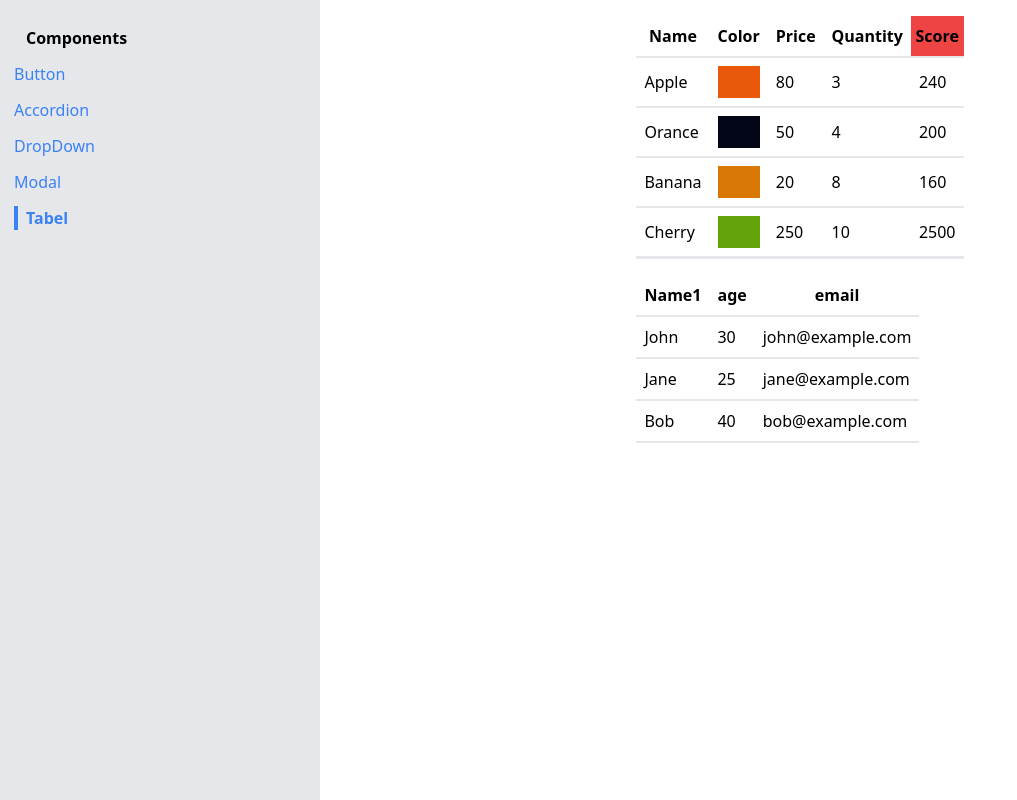
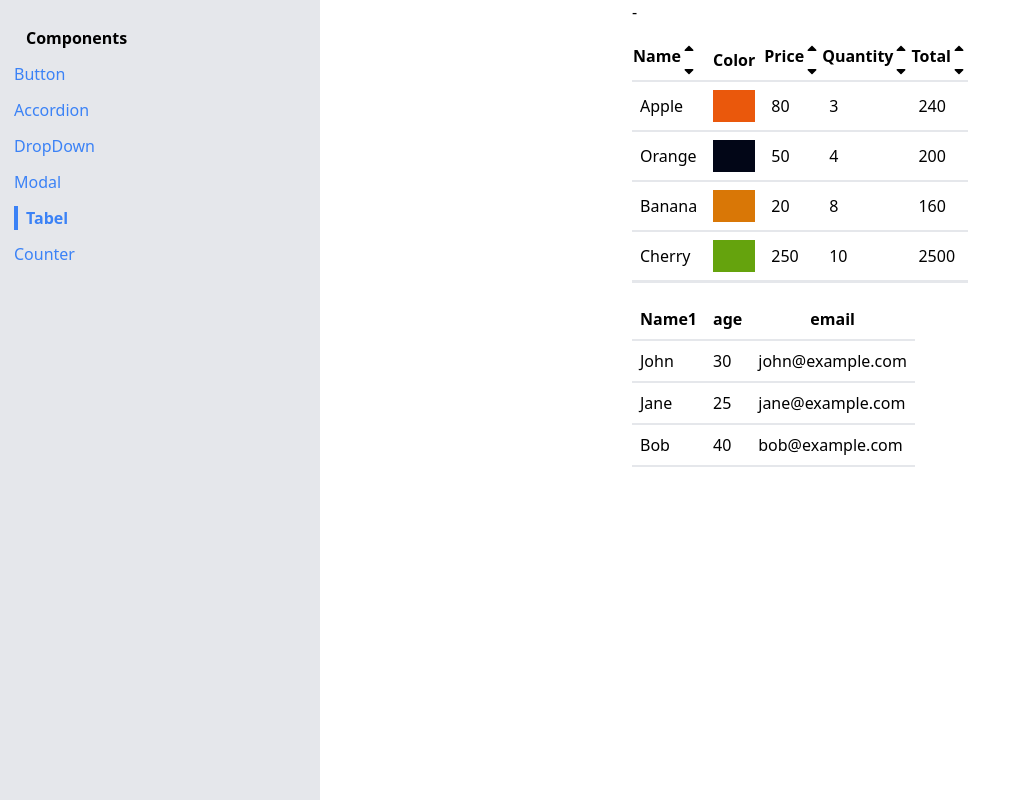
Before and after one commit to priyakh87/UI-components, a React (Create React App) app: page /table in a window 1280 px wide. Shown: the whole page, without its empty margins (0-1017 px from the left). Built offline with nearby package versions, Linux system fonts and the light colour scheme.

Commit message:
added sort functionality to sorttable component,added counter using usestateand updated to useReducer

```diff
--- a/src/components/Button.js
+++ b/src/components/Button.js
@@ -14,18 +14,18 @@ import classNames from "classnames"
     disable,
     ...rest}){
 
-    const classes=classNames(`px-2 py-2 m-1.5 rounded border text-gray-400`,
+    const classes=classNames(`px-2 py-2 m-1.5 rounded border`,
     {'bg-blue-600 border-blue-600 text-white':primary,
-    'bg-gray-400 border-gray-400 ':secondary,
-    'bg-green-500 border-green-500 ':success,
-    'bg-red-700 border-red-700':danger,
-    'bg-yellow-400 border-yellow-400 ':warning,
+    'bg-gray-400 border-gray-400 text-white':secondary,
+    'bg-green-500 border-green-500 text-white':success,
+    'bg-red-700 border-red-700 text-white':danger,
+    'bg-yellow-400 border-amber-500 text-white':warning,
     'bg-transparent':outline,
-    'text-blue-600':outline && primary,
-    'text-gray-700':outline && secondary,
-    'text-green-500':outline && success,
-    'text-red-700':outline && danger,
-    'text-yellow-400':outline && warning,
+    'text-blue-600/100':outline && primary,
+    'text-gray-400/100':outline && secondary,
+    'text-green-500/100':outline && success,
+    'text-red-700/100':outline && danger,
+    'text-yellow-400 ':outline && warning,
     'rounded-full':rounded,
     'text-blue-500 underline border-0':link,
     'text-gray-400 bg-gray-300 pointer-events-none':disable
--- a/src/components/Modal.js
+++ b/src/components/Modal.js
@@ -1,6 +1,6 @@
 import { useEffect } from "react";
 import { createPortal } from "react-dom";
-import { IoMdCloseCircle } from "react-icons/io";
+
 function Modal({children,onClose,actionBar}){
 
     useEffect(()=>{
@@ -15,8 +15,7 @@ function Modal({children,onClose,actionBar}){
     <div className="relative max-w-screen-md">
         <div onClick={onClose} className="fixed inset-0 bg-gray-300 opacity-80"></div>
         <div className="fixed inset-40 p-10 bg-white w-1/2 m-auto">
-            <div className="flex justify-end"><IoMdCloseCircle onClick={onClose} className="text-lg cursor-pointer"/></div>
-            <div className="flex flex-col h-full justify-between">
+            <div className="flex flex-col h-full justify-between overflow-y-hidden">
             {children}
             <div className="flex justify-end">{actionBar}</div>
 
--- a/src/components/NavigationBar.js
+++ b/src/components/NavigationBar.js
@@ -1,26 +1,35 @@
+import Link from "./Link";
 
-import Link from "./Link"
+const navigationLink = [
+  { label: "button", path: "/button" },
+  { label: "accordion", path: "/accordion" },
+  { label: "dropDown", path: "/dropdown" },
+  { label: "modal", path: "/modal" },
+  { label: "tabel", path: "/table" },
+  { label: "counter", path: "/counter" },
+];
 
-const navigationLink=[
-    {label:'button',path:'/button'},
-    {label:'accordion',path:'/accordion'},
-    {label:'dropDown',path:'/dropdown'},
-    {label:'modal',path:'/modal'},
-    {label:'tabel',path:'/table'}
-]
+const renderNavLinks = navigationLink.map((link) => {
+  return (
+    <Link
+      activeLink="font-bold border-l-4 border-blue-500 pl-2"
+      className="mb-3"
+      key={link.label}
+      to={link.path}
+    >
+      {link.label}
+    </Link>
+  );
+});
 
-const renderNavLinks=navigationLink.map((link)=>{
-    return <Link activeLink='font-bold border-l-4 border-blue-500 pl-2' className="mb-3" key={link.label} to={link.path} >{link.label}</Link>
-})
-
-function NavigationBar(){
-    return<div className="flex flex-col p-2 text-center items-start">
-    <strong className="m-3 ">
-        Components</strong>
-    {renderNavLinks}
-    <hr/>
+function NavigationBar() {
+  return (
+    <div className="flex flex-col p-2 text-center items-start">
+      <strong className="m-3 ">Components</strong>
+      {renderNavLinks}
+      <hr />
     </div>
-
+  );
 }
 
-export default NavigationBar
+export default NavigationBar;
--- /dev/null
+++ b/src/components/SortableTable.js
@@ -0,0 +1,77 @@
+import { Fragment } from "react";
+import Table from "./Table";
+import { FaSortUp, FaSortDown } from "react-icons/fa";
+import useSort from "../hooks/use-sort";
+
+function SortableTable(props) {
+  const { config, data } = props;
+  const { sortBy, sortOrder, setSortColumn, sortedData } = useSort(
+    config,
+    data
+  );
+  const updatedConfig = config.map((item) => {
+    if (!item.sortValue) {
+      return item;
+    }
+
+    return {
+      ...item,
+      header: () => (
+        <Fragment key={item.label}>
+          <th
+            className="cursor-pointer hover:bg-gray-100"
+            onClick={() => setSortColumn(item.label)}
+          >
+            <div className="flex item-center">
+              {item.label}
+              {getIcons(item.label, sortOrder, sortBy)}
+            </div>
+          </th>
+        </Fragment>
+      ),
+    };
+  });
+
+  //
+
+  return (
+    <div>
+      {sortBy}-{sortOrder}
+      <Table {...props} config={updatedConfig} data={sortedData} />
+    </div>
+  );
+}
+
+function getIcons(label, sortOrder, sortBy) {
+  if (sortBy !== label) {
+    return (
+      <div>
+        <FaSortUp />
+        <FaSortDown />
+      </div>
+    );
+  }
+  if (sortBy === label) {
+    if (sortOrder === "asc") {
+      return (
+        <div>
+          <FaSortUp />
+        </div>
+      );
+    } else if (sortOrder === "desc") {
+      return (
+        <div>
+          <FaSortDown />
+        </div>
+      );
+    } else {
+      return (
+        <div>
+          <FaSortUp />
+          <FaSortDown />
+        </div>
+      );
+    }
+  }
+}
+export default SortableTable;
--- a/src/components/Table.js
+++ b/src/components/Table.js
@@ -9,7 +9,7 @@ function Table({data,config,keyFn}){
         }
 
         return(
-            <th key={keyFn(col.label)} className="p-2">{col.label}</th>
+            <th key={col.label} className="p-2">{col.label}</th>
         )
     })
 
@@ -20,7 +20,7 @@ function Table({data,config,keyFn}){
                     <td className="p-2" key={col.label} >{col.render(item)}</td>
             )
         })
-        return(<tr  className="border-b-2">
+        return(<tr  className="border-b-2" key={item.name}>
                 {renderRows}
         </tr>)
     })
--- /dev/null
+++ b/src/hooks/use-counter.js
@@ -0,0 +1,17 @@
+import { useState, useEffect } from "react";
+
+export default function useCounter(initialValue) {
+  const [counter, setCounter] = useState(initialValue);
+  const increment = () => {
+    setCounter((counter) => counter + 1);
+  };
+
+  useEffect(() => {
+    console.log(counter);
+  }, [counter]);
+
+  return {
+    counter,
+    increment,
+  };
+}
--- /dev/null
+++ b/src/hooks/use-sort.js
@@ -0,0 +1,55 @@
+import { useState } from "react";
+
+export default function useSort(config, data) {
+  //note sort order will change in cycle like this null=>'asc'=>'desc'=>null
+  const [sortOrder, setSortOrder] = useState(null);
+  //note sortBy value will change in cycle like null=>clicked header label value like 'name','price',etc
+
+  const [sortBy, setSortBy] = useState(null);
+
+  const setSortColumn = (label) => {
+    if (sortBy && sortBy !== label) {
+      setSortOrder("asc");
+      setSortBy(label);
+      return;
+    }
+    if (sortOrder === null) {
+      setSortOrder("asc");
+      setSortBy(label);
+    } else if (sortOrder === "asc") {
+      setSortOrder("desc");
+      setSortBy(label);
+    } else if (sortOrder === "desc") {
+      setSortOrder(null);
+      setSortBy(null);
+    }
+  };
+
+  //steps for sorting data
+  //1.only sort data if sortBy and sortOrder are not null
+  //2. create a copy of data as in react objects are immutable(Objects that can't be modified after creation)
+  //3.find the correct sortValue function and use for sorting a table
+  let sortedData = data;
+  if (sortOrder && sortBy) {
+    const { sortValue } = config.find((item) => item.label === sortBy);
+    sortedData = [...data].sort((a, b) => {
+      const valA = sortValue(a);
+      const valB = sortValue(b);
+      console.log(valA, valB);
+      const reverseOrder = sortOrder === "asc" ? 1 : -1;
+
+      if (typeof valA === "string") {
+        return valA.localeCompare(valB) * reverseOrder;
+      } else {
+        return (valA - valB) * reverseOrder;
+      }
+    });
+  }
+
+  return {
+    sortBy,
+    sortOrder,
+    setSortColumn,
+    sortedData,
+  };
+}
--- /dev/null
+++ b/src/pages/CounterPage.js
@@ -0,0 +1,105 @@
+import { useReducer } from "react";
+import Button from "../components/Button";
+// import useCounter from "../hooks/use-counter";
+import {
+  INCREMENT,
+  DECREMENT,
+  INPUT_CHANGE,
+  VALUE_TO_ADD,
+} from "./actionTypes";
+
+//reducer function
+function reducer(state, action) {
+  switch (action.type) {
+    case INCREMENT:
+      return {
+        ...state,
+        count: state.count + 1,
+      };
+    case DECREMENT:
+      return {
+        ...state,
+        count: state.count - 1,
+      };
+    case INPUT_CHANGE:
+      return {
+        ...state,
+        valueToAdd: action.payload,
+      };
+    case VALUE_TO_ADD:
+      return {
+        ...state,
+        count: action.payload,
+        valueToAdd: 0,
+      };
+
+    default:
+      return state;
+  }
+}
+
+export default function CounterPage({ initialValue }) {
+  // const [counter, setCounter] = useState(initialValue);
+  // const [valueToAdd, setvalueToAdd] = useState(0);
+
+  const [state, dispacth] = useReducer(reducer, {
+    count: initialValue,
+    valueToAdd: 0,
+  });
+  console.log(state, "ddd");
+
+  const handleInputChange = (event) => {
+    // setvalueToAdd(event.target.value);
+    const inputVal = parseInt(event.target.value) || 0;
+    console.log(inputVal);
+    dispacth({
+      type: INPUT_CHANGE,
+      payload: inputVal,
+    });
+  };
+  const handleAddValue = (event) => {
+    event.preventDefault();
+
+    // setCounter((counter) => counter + parseInt(valueToAdd));
+    // setvalueToAdd(null);
+    dispacth({
+      type: VALUE_TO_ADD,
+      payload: state.count + state.valueToAdd,
+    });
+  };
+
+  const increment = () => {
+    // setCounter((count) => count + 1);
+    dispacth({
+      type: INCREMENT,
+    });
+  };
+  const decrement = () => {
+    // setCounter((count) => count - 1);
+    dispacth({
+      type: DECREMENT,
+    });
+  };
+  // const { counter, Increment } = useCounter(initialValue);
+  return (
+    <>
+      <div>counter is - {state.count}</div>
+      <Button onClick={increment}>Increment</Button>
+      <Button onClick={decrement}>Decrement</Button>
+      <hr />
+      <form>
+        <div className="content">
+          <input
+            className="border-2"
+            type="number"
+            value={state.valueToAdd || ""}
+            onChange={handleInputChange}
+          />
+          <Button primary onClick={handleAddValue}>
+            add it
+          </Button>
+        </div>
+      </form>
+    </>
+  );
+}
--- a/src/pages/Router.js
+++ b/src/pages/Router.js
@@ -1,26 +1,31 @@
-
 import Route from "../components/Route";
 import ButtonsPage from "./ButtonsPage";
 import AccordionPage from "./AccordionPage";
 import DropDownPage from "./DropdownPage";
 import ModalPage from "./ModalPage";
 import TablePage from "./TablePage";
-export default function Router(){
-    return <>
-        <Route path='/button'>
-            <ButtonsPage/>
+import CounterPage from "./CounterPage";
+export default function Router() {
+  return (
+    <>
+      <Route path="/button">
+        <ButtonsPage />
       </Route>
-        <Route path='/accordion'>
+      <Route path="/accordion">
         <AccordionPage />
       </Route>
-        <Route path='/dropdown'>
+      <Route path="/dropdown">
         <DropDownPage />
       </Route>
-        <Route path='/modal'>
-            <ModalPage/>
+      <Route path="/modal">
+        <ModalPage />
       </Route>
-        <Route path='/table'>
+      <Route path="/table">
         <TablePage />
       </Route>
+      <Route path="/counter">
+        <CounterPage initialValue={10} />
+      </Route>
     </>
+  );
 }
--- a/src/pages/TablePage.js
+++ b/src/pages/TablePage.js
@@ -1,9 +1,11 @@
+import SortableTable from "../components/SortableTable";
 import Table from "../components/Table"
 
 const config=[
     {
         label:'Name',
-        render:(data)=>data.name
+        render:(data)=>data.name,
+        sortValue:(data)=>data.name
     },
     {
         label:'Color',
@@ -11,23 +13,26 @@ const config=[
     },
     {
         label:'Price',
-        render:(data)=>data.price
+        render:(data)=>data.price,
+        sortValue:(data)=>data.price
     },
     {
         label:'Quantity',
-        render:(data)=>data.quantity
+        render:(data)=>data.quantity,
+        sortValue:(data)=>data.quantity
     },
     {
         label:'Total',
         render:(data)=>data.total,
-        header:()=><th className="bg-red-500">Score</th>
+        sortValue:(data)=>data.total
+        // header:()=><th className="bg-red-500">Score</th>
     }
 ]
 const data = [
-    { name: "Apple",color:"bg-orange-600", price: "80", quantity : "3", total : "240" },
-    { name: "Orance",color:"bg-slate-950", price: "50", quantity : "4", total : "200" },
-    { name: "Banana",color:"bg-amber-600", price: "20", quantity : "8", total : "160" },
-    { name: "Cherry",color:"bg-lime-600", price: "250", quantity : "10",total : "2500" }
+    { name: "Apple",color:"bg-orange-600", price: 80, quantity : 3, total : 240 },
+    { name: "Orange",color:"bg-slate-950", price: 50, quantity : 4, total : 200 },
+    { name: "Banana",color:"bg-amber-600", price: 20, quantity : 8, total : 160 },
+    { name: "Cherry",color:"bg-lime-600", price: 250, quantity : 10,total : 2500 }
 ];
 
 const config1=[
@@ -47,7 +52,7 @@ const keyFn=(data)=>{
 function TablePage(){
     return (
         <>
-        <Table data={data} config={config} keyFn={keyFn} />
+        <SortableTable data={data} config={config} keyFn={keyFn} />
 
         <hr/>
         <Table data={data1} config={config1} keyFn={keyFn} />
--- /dev/null
+++ b/src/pages/actionTypes.js
@@ -0,0 +1,5 @@
+const INCREMENT = "increment vv";
+const DECREMENT = "decrement";
+const INPUT_CHANGE = "input-change";
+const VALUE_TO_ADD = "value-to-add";
+export { INCREMENT, DECREMENT, INPUT_CHANGE, VALUE_TO_ADD };
```
Also changed, not shown: src/pages/ModalPage.js (+24 -6 lines). Lines whose indentation alone changed are shown as unchanged.
